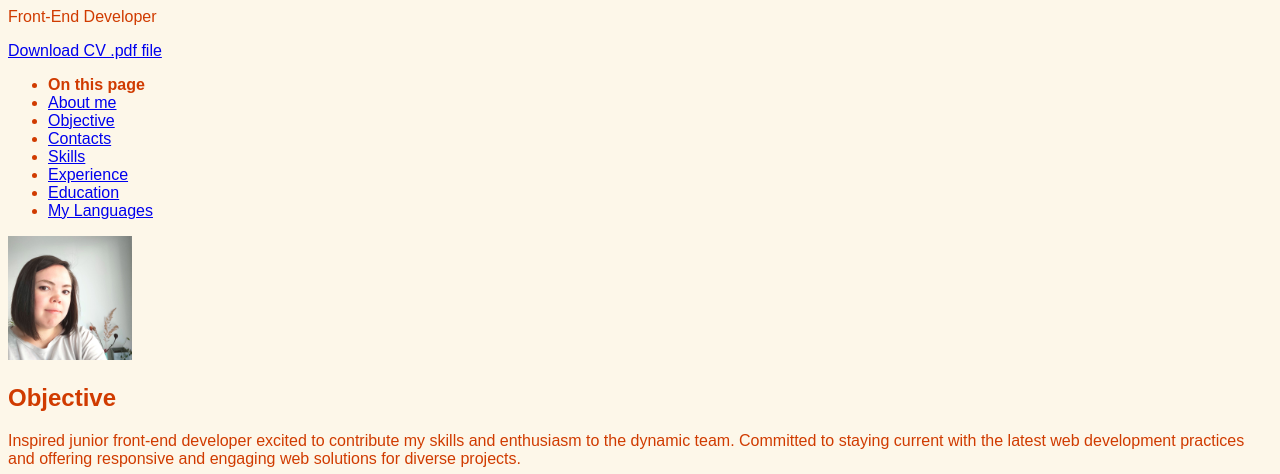
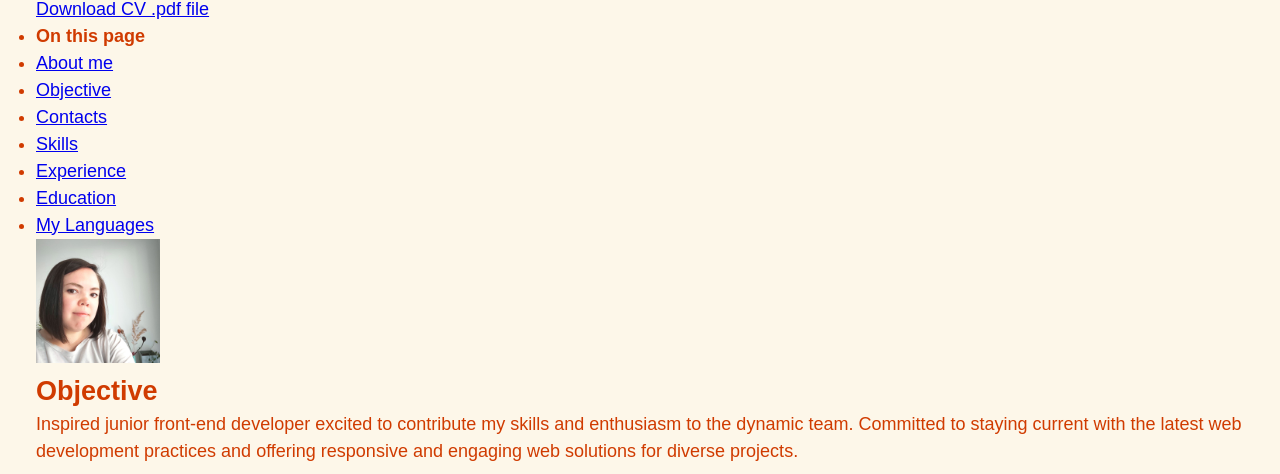
Before and after one commit to IevgeniiaAbdulina/rsschool-cv, a plain HTML site: page index.html in a window 1280 px wide. Shown: the part 72-546 px from the top of the page. Drawn offline with Linux system fonts and the light colour scheme.

Commit message:
feat: add site layout style

```diff
--- a/css/style.css
+++ b/css/style.css
@@ -1,12 +1,74 @@
 /* ==========================================================================
    Base styles
    ========================================================================== */
-* {
-    box-sizing: border-box;
+:root {
+    /* Layout */
+    --layout-desktop: 1440px;
+    --layout-mobile: 375px;
+
+    /* Fonts */
+    --base-font-family: Arial;
+    --base-font-size: 18px;
+    --base-font-weight: 400;
+    --base-line-height: 1.5;
+
+    /* Colors */
+    --primary-color: #D03B00;
+    --secondary-color: #1098F7;
+    --accent-color: #FAB30F;
+    --dark-blue-color: #19323C;
+    --light-blue-color: #7B9DED;
+
+    --base-background-color: #FDF7E9;
 }
 
-body {
-    font-family: Arial, Helvetica, sans-serif;
-    color: #D03B00;
-    background-color: #FDF7E9;
+/* Site Layout */
+/*-------------------------------------*/
+*,
+*::before,
+*::after {
+    box-sizing: border-box;
+    margin: 0;
+    padding: 0;
 }
+
+html {
+    font-family: var(--base-font-family), Helvetica, sans-serif;
+    font-size: var(--base-font-size);
+    font-weight: var(--base-font-weight);
+    line-height: var(--base-line-height);
+
+    color: var(--primary-color);
+    background-color: var(--base-background-color);
+
+    scroll-behavior: smooth;
+}
+
+.site-wrapper {
+    display: flex;
+    flex-direction: column;
+    align-items: center;
+
+    min-height: 100%;
+    padding: 0 2rem;
+    overflow-y: hidden;
+}
+
+header,
+main,
+footer {
+    width: 100%;
+}
+
+main {
+    display: flex;
+    flex-direction: column;
+    justify-content: center;
+    align-items: center;
+}
+
+.container {
+    max-width: var(--layout-desktop);
+    min-width: var(--layout-mobile);
+    margin: 0 auto;
+}
--- a/index.html
+++ b/index.html
@@ -23,7 +23,9 @@
     <meta name="theme-color" content="#fafafa">
 </head>
 <body>
+<section class="site-wrapper">
     <header>
+        <div class="container">
             <!--        TODO: Only one h1 heading-->
             <h1>Hello, I&apos;m Ievgeniia <span>Abdulina</span></h1>
             <p>Front-End Developer</p>
@@ -52,8 +54,10 @@
                     <li><a href="#languages"><span>My Languages</span></a></li>
                 </ul>
             </nav>
+        </div>
     </header>
     <main>
+        <div class="container">
             <!--        TODO: photo of the author,
                                 with no distortion of proportions,
                                 and with an alt attribute for the image-->
@@ -64,8 +68,10 @@
 
             <section id="objective">
                 <h2>Objective</h2>
-        <p>Inspired junior front-end developer excited to contribute my skills and enthusiasm to the dynamic team.
-            Committed to staying current with the latest web development practices and offering responsive and engaging
+                <p>Inspired junior front-end developer excited to contribute my skills and enthusiasm to the dynamic
+                    team.
+                    Committed to staying current with the latest web development practices and offering responsive and
+                    engaging
                     web solutions for diverse projects.</p>
             </section>
             <!--        TODO: contact information is formatted as a list-->
@@ -508,8 +514,10 @@
             <!--        TODO: When the browser window is resized, the formatting remains
                                 centered horizontally rather than shifting to the side-->
 
+        </div>
     </main>
     <footer>
+        <div class="container">
             <hr>
             <div class="downloadLink">
                 <a href="img/CV-FrontEnd-Abdulina.pdf"
@@ -546,6 +554,8 @@
                          height="29">
                 </a>
             </div>
+        </div>
     </footer>
+</section>
 </body>
 </html>
```
Lines whose indentation alone changed are shown as unchanged.
